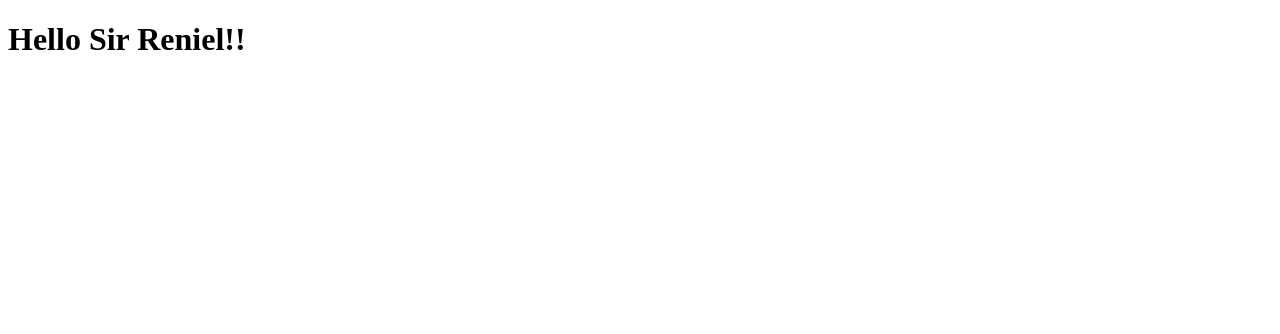
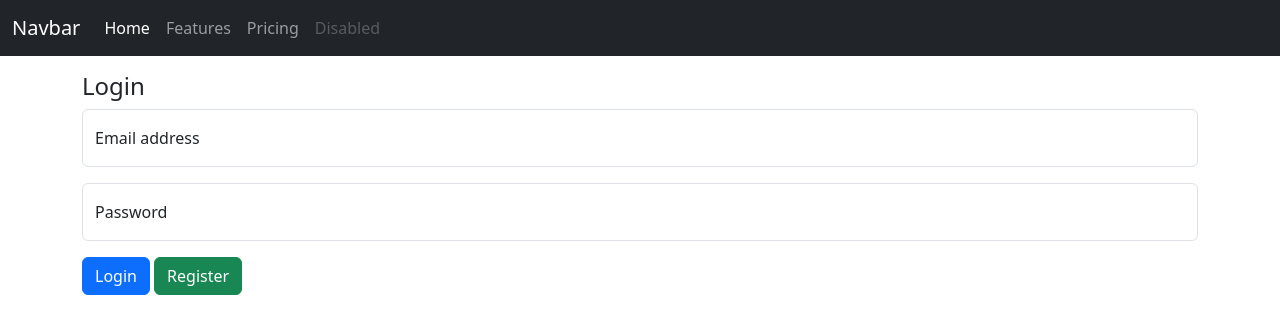
Before and after one commit to Gelooo02/4_1_a_magtalas_web, a website: page public/index.html in a window 1280 px wide. Drawn offline with nearby package versions, Linux system fonts and the light colour scheme.

Commit message:
Added Initial UI

```diff
--- a/public/index.html
+++ b/public/index.html
@@ -1,12 +1,53 @@
-<!DOCTYPE html>
 <html lang="en">
 <head>
     <meta charset="UTF-8">
     <meta name="viewport" content="width=device-width, initial-scale=1.0">
-    <title>HOMEPAGE</title>
-    <script src="./index.js"></script>
+    <title>Homepage</title>
+    <link href="https://cdn.jsdelivr.net/npm/bootstrap@5.3.2/dist/css/bootstrap.min.css" rel="stylesheet" integrity="sha384-T3c6CoIi6uLrA9TneNEoa7RxnatzjcDSCmG1MXxSR1GAsXEV/Dwwykc2MPK8M2HN" crossorigin="anonymous">
+    <script src="https://cdn.jsdelivr.net/npm/bootstrap@5.3.2/dist/js/bootstrap.bundle.min.js" integrity="sha384-C6RzsynM9kWDrMNeT87bh95OGNyZPhcTNXj1NW7RuBCsyN/o0jlpcV8Qyq46cDfL" crossorigin="anonymous"></script>
+    <script src="index.js"></script>
 </head>
 <body>
-    <h1>Hello Sir Reniel!!</h1>
-</body>
+    <div>
+        <nav class="navbar navbar-expand-lg navbar-dark bg-dark">
+            <div class="container-fluid">
+              <a class="navbar-brand" href="#">Navbar</a>
+              <button class="navbar-toggler" type="button" data-bs-toggle="collapse" data-bs-target="#navbarNav" aria-controls="navbarNav" aria-expanded="false" aria-label="Toggle navigation">
+                <span class="navbar-toggler-icon"></span>
+              </button>
+              <div class="collapse navbar-collapse" id="navbarNav">
+                <ul class="navbar-nav">
+                  <li class="nav-item">
+                    <a class="nav-link active" aria-current="page" href="#">Home</a>
+                  </li>
+                  <li class="nav-item">
+                    <a class="nav-link" href="#">Features</a>
+                  </li>
+                  <li class="nav-item">
+                    <a class="nav-link" href="#">Pricing</a>
+                  </li>
+                  <li class="nav-item">
+                    <a class="nav-link disabled" href="#" tabindex="-1" aria-disabled="true">Disabled</a>
+                  </li>
+                </ul>
+              </div>
+            </div>
+          </nav>
+    </div>
+    <div class="container mt-3">
+        <h4>Login</h4>
+        <div class="form-floating mb-3">
+            <input type="email" class="form-control" id="floatingInput" placeholder="name@example.com">
+            <label for="floatingInput">Email address</label>
+          </div>
+          <div class="form-floating">
+            <input type="password" class="form-control" id="floatingPassword" placeholder="Password">
+            <label for="floatingPassword">Password</label>
+          </div>
+          <div class="mt-3">
+            <button type="button" class="btn btn-primary">Login</button>
+            <button type="button" class="btn btn-success">Register</button>
+          </div>
+
+    </div>
 </html>
--- a/public/index.js
+++ b/public/index.js
@@ -1 +1 @@
-console.log("AMPOGI MO!");
+console.log("Hello World!");
```
